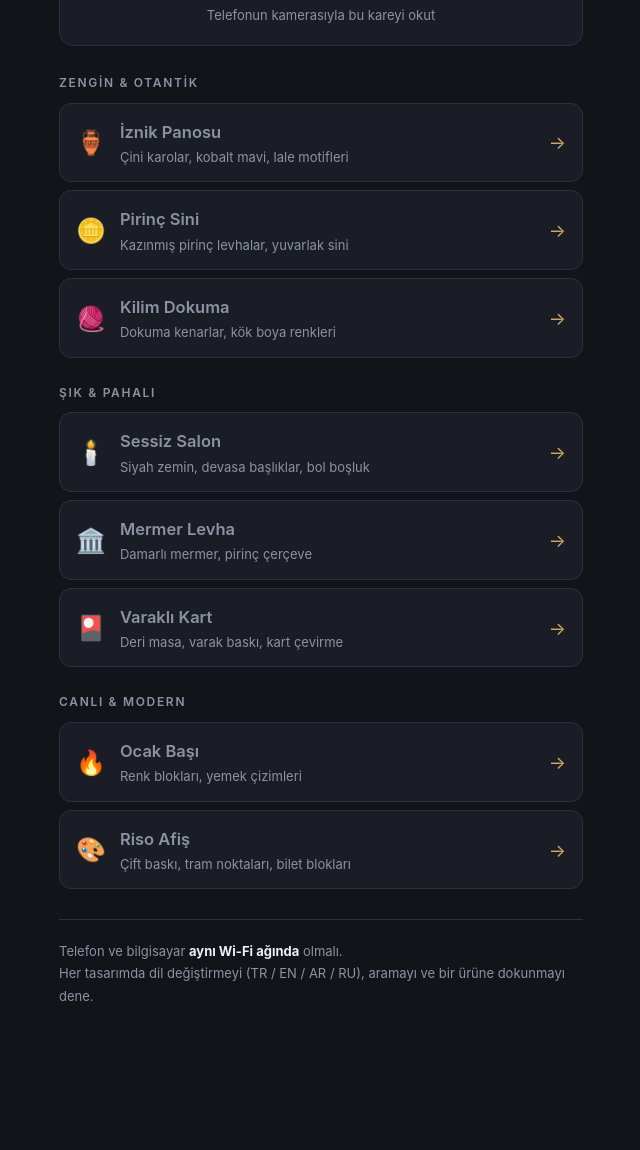
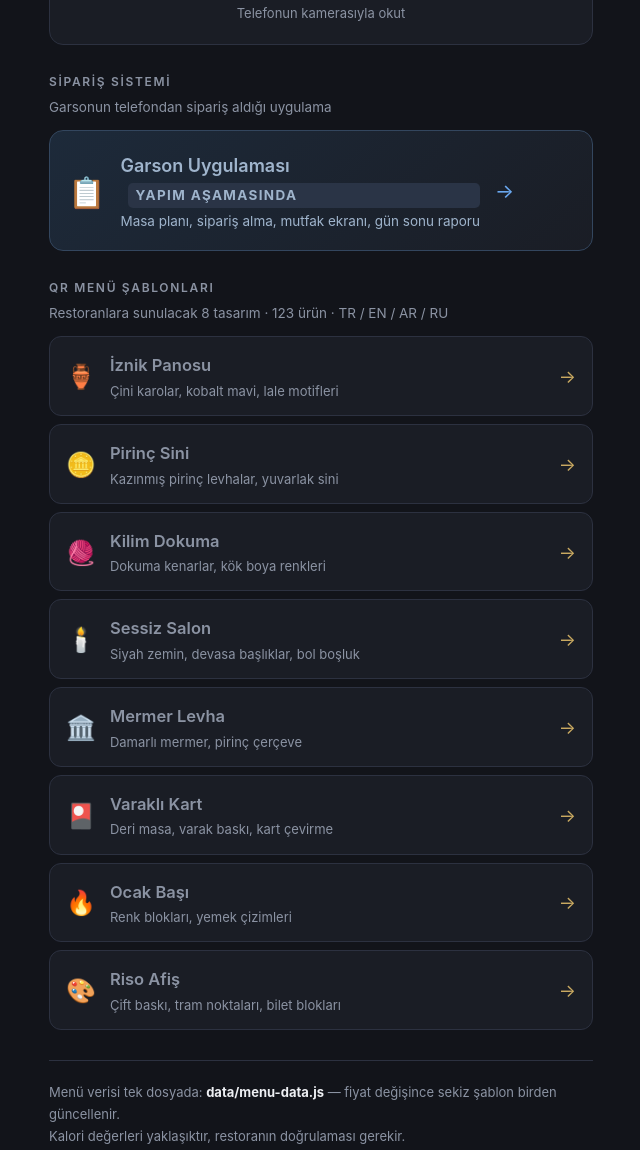
Before and after one commit to emreyld/osman-qr-menu, a plain HTML site: page index.html in a window 1280 px wide. Shown: the part 403-1553 px from the top of the page, without its empty margins (319-959 px from the left). Before the commit the page ends 1458 px from the top, so only its background shows below. Drawn offline with Linux system fonts and the light colour scheme.

Commit message:
Şablonları templates/ altına taşı, uygulama için iskelet aç
- 8 QR menü tasarımı templates/ klasörüne
- Ortak veri data/menu-data.js, kitaplıklar lib/ altına
- Ana sayfa: şablon galerisi + uygulama girişi

Co-Authored-By: Claude Opus 5 <noreply@anthropic.com>

```diff
--- a/index.html
+++ b/index.html
@@ -3,17 +3,17 @@
 <head>
 <meta charset="utf-8">
 <meta name="viewport" content="width=device-width,initial-scale=1">
-<title>Osman Gourmet — Tasarım Denemesi</title>
+<title>Osman Gourmet — Proje</title>
 <style>
 :root{
   --bg:#12141A; --panel:#1A1D25; --panel-2:#222732; --line:#2C3140;
-  --text:#EDEFF3; --muted:#8B93A3; --gold:#C9A961; --green:#4ED2A0;
+  --text:#EDEFF3; --muted:#8B93A3; --gold:#C9A961; --green:#4ED2A0; --blue:#6AA8F0;
 }
 *{box-sizing:border-box}
 body{margin:0;background:var(--bg);color:var(--text);
   font:400 16px/1.55 -apple-system,BlinkMacSystemFont,"Segoe UI",sans-serif;
-  -webkit-font-smoothing:antialiased;padding-block:0 48px}
-.wrap{max-width:560px;margin:0 auto;padding-inline:18px}
+  -webkit-font-smoothing:antialiased;padding-block:0 52px}
+.wrap{max-width:580px;margin:0 auto;padding-inline:18px}
 h1{margin:0;font-size:22px;letter-spacing:-.01em}
 h2{margin:0;font-size:12px;letter-spacing:.14em;text-transform:uppercase;color:var(--muted);font-weight:600}
 p{margin:0}
@@ -25,11 +25,12 @@ header p{color:var(--muted);font-size:14px;margin-top:5px}
 .qr{background:var(--panel);border:1px solid var(--line);border-radius:14px;padding:20px;text-align:center;margin-bottom:28px}
 .qr .box{width:216px;height:216px;margin:0 auto 14px;background:#fff;border-radius:10px;display:grid;place-items:center;padding:12px}
 .qr canvas,.qr img{display:block;width:100%;height:100%}
-.qr .url{font:600 15px/1.4 ui-monospace,SFMono-Regular,Menlo,monospace;color:var(--green);word-break:break-all}
+.qr .url{font:600 14px/1.4 ui-monospace,SFMono-Regular,Menlo,monospace;color:var(--green);word-break:break-all}
 .qr .hint{color:var(--muted);font-size:13px;margin-top:8px}
 
-.group{margin-bottom:26px}
+.group{margin-bottom:28px}
 .group h2{margin-bottom:10px}
+.group .sub{color:var(--muted);font-size:13.5px;margin:-4px 0 12px}
 .list{display:grid;gap:8px}
 .card{display:flex;align-items:center;gap:14px;background:var(--panel);border:1px solid var(--line);
   border-radius:12px;padding:14px 16px;min-height:66px}
@@ -40,6 +41,16 @@ header p{color:var(--muted);font-size:14px;margin-top:5px}
 .card span{display:block;font-size:13px;color:var(--muted);margin-top:2px}
 .card .go{color:var(--gold);font-size:18px;flex:none}
 
+.big{display:flex;align-items:center;gap:15px;background:linear-gradient(140deg,#1D2A3A,#1A1D25);
+  border:1px solid #33465E;border-radius:14px;padding:18px;min-height:86px}
+.big .em{font-size:30px;flex:none}
+.big b{display:block;font-size:18px;font-weight:600}
+.big span{display:block;font-size:13.5px;color:#9FB4CC;margin-top:3px}
+.big .go{color:var(--blue);font-size:20px;flex:none}
+.soon{opacity:.55}
+.tag{display:inline-block;font-size:10.5px;font-weight:700;letter-spacing:.1em;text-transform:uppercase;
+  background:#2A3446;color:var(--blue);border-radius:5px;padding:2px 7px;margin-inline-start:8px;vertical-align:2px}
+
 footer{border-top:1px solid var(--line);margin-top:30px;padding-top:20px;color:var(--muted);font-size:13px;line-height:1.7}
 footer b{color:var(--text)}
 </style>
@@ -48,44 +59,44 @@ footer b{color:var(--text)}
 <div class="wrap">
   <header>
     <h1>Osman Gourmet Beydağı</h1>
-    <p>QR menü tasarım denemesi · 8 seçenek</p>
+    <p>QR menü şablonları ve sipariş sistemi</p>
   </header>
 
   <section class="qr">
     <div class="box" id="qrbox"></div>
     <p class="url" id="url"></p>
-    <p class="hint">Telefonun kamerasıyla bu kareyi okut</p>
+    <p class="hint">Telefonun kamerasıyla okut</p>
   </section>
 
   <div class="group">
-    <h2>Zengin &amp; otantik</h2>
-    <div class="list">
-      <a class="card" href="a1-iznik.html"><span class="em">🏺</span><span class="tx"><b>İznik Panosu</b><span>Çini karolar, kobalt mavi, lale motifleri</span></span><span class="go">→</span></a>
-      <a class="card" href="a2-sini.html"><span class="em">🪙</span><span class="tx"><b>Pirinç Sini</b><span>Kazınmış pirinç levhalar, yuvarlak sini</span></span><span class="go">→</span></a>
-      <a class="card" href="a3-kilim.html"><span class="em">🧶</span><span class="tx"><b>Kilim Dokuma</b><span>Dokuma kenarlar, kök boya renkleri</span></span><span class="go">→</span></a>
-    </div>
+    <h2>Sipariş sistemi</h2>
+    <p class="sub">Garsonun telefondan sipariş aldığı uygulama</p>
+    <a class="big" href="app/">
+      <span class="em">📋</span>
+      <span class="tx"><b>Garson Uygulaması<span class="tag">yapım aşamasında</span></b>
+      <span>Masa planı, sipariş alma, mutfak ekranı, gün sonu raporu</span></span>
+      <span class="go">→</span>
+    </a>
   </div>
 
   <div class="group">
-    <h2>Şık &amp; pahalı</h2>
+    <h2>QR menü şablonları</h2>
+    <p class="sub">Restoranlara sunulacak 8 tasarım · 123 ürün · TR / EN / AR / RU</p>
     <div class="list">
-      <a class="card" href="b1-sessiz.html"><span class="em">🕯️</span><span class="tx"><b>Sessiz Salon</b><span>Siyah zemin, devasa başlıklar, bol boşluk</span></span><span class="go">→</span></a>
-      <a class="card" href="b2-mermer.html"><span class="em">🏛️</span><span class="tx"><b>Mermer Levha</b><span>Damarlı mermer, pirinç çerçeve</span></span><span class="go">→</span></a>
-      <a class="card" href="b3-kart.html"><span class="em">🎴</span><span class="tx"><b>Varaklı Kart</b><span>Deri masa, varak baskı, kart çevirme</span></span><span class="go">→</span></a>
-    </div>
-  </div>
-
-  <div class="group">
-    <h2>Canlı &amp; modern</h2>
-    <div class="list">
-      <a class="card" href="c1-ocak.html"><span class="em">🔥</span><span class="tx"><b>Ocak Başı</b><span>Renk blokları, yemek çizimleri</span></span><span class="go">→</span></a>
-      <a class="card" href="c2-afis.html"><span class="em">🎨</span><span class="tx"><b>Riso Afiş</b><span>Çift baskı, tram noktaları, bilet blokları</span></span><span class="go">→</span></a>
+      <a class="card" href="templates/a1-iznik.html"><span class="em">🏺</span><span class="tx"><b>İznik Panosu</b><span>Çini karolar, kobalt mavi, lale motifleri</span></span><span class="go">→</span></a>
+      <a class="card" href="templates/a2-sini.html"><span class="em">🪙</span><span class="tx"><b>Pirinç Sini</b><span>Kazınmış pirinç levhalar, yuvarlak sini</span></span><span class="go">→</span></a>
+      <a class="card" href="templates/a3-kilim.html"><span class="em">🧶</span><span class="tx"><b>Kilim Dokuma</b><span>Dokuma kenarlar, kök boya renkleri</span></span><span class="go">→</span></a>
+      <a class="card" href="templates/b1-sessiz.html"><span class="em">🕯️</span><span class="tx"><b>Sessiz Salon</b><span>Siyah zemin, devasa başlıklar, bol boşluk</span></span><span class="go">→</span></a>
+      <a class="card" href="templates/b2-mermer.html"><span class="em">🏛️</span><span class="tx"><b>Mermer Levha</b><span>Damarlı mermer, pirinç çerçeve</span></span><span class="go">→</span></a>
+      <a class="card" href="templates/b3-kart.html"><span class="em">🎴</span><span class="tx"><b>Varaklı Kart</b><span>Deri masa, varak baskı, kart çevirme</span></span><span class="go">→</span></a>
+      <a class="card" href="templates/c1-ocak.html"><span class="em">🔥</span><span class="tx"><b>Ocak Başı</b><span>Renk blokları, yemek çizimleri</span></span><span class="go">→</span></a>
+      <a class="card" href="templates/c2-afis.html"><span class="em">🎨</span><span class="tx"><b>Riso Afiş</b><span>Çift baskı, tram noktaları, bilet blokları</span></span><span class="go">→</span></a>
     </div>
   </div>
 
   <footer>
-    Telefon ve bilgisayar <b>aynı Wi-Fi ağında</b> olmalı.<br>
-    Her tasarımda dil değiştirmeyi (TR / EN / AR / RU), aramayı ve bir ürüne dokunmayı dene.
+    Menü verisi tek dosyada: <b>data/menu-data.js</b> — fiyat değişince sekiz şablon birden güncellenir.<br>
+    Kalori değerleri yaklaşıktır, restoranın doğrulaması gerekir.
   </footer>
 </div>
 
@@ -98,7 +109,7 @@ footer b{color:var(--text)}
   if (window.QRCode) {
     new QRCode(box, { text: base, width: 192, height: 192, correctLevel: QRCode.CorrectLevel.M });
   } else {
-    box.innerHTML = '<p style="color:#333;font-size:13px;padding:10px">QR kitaplığı yüklenemedi — adresi telefona elle yaz.</p>';
+    box.innerHTML = '<p style="color:#333;font-size:13px;padding:10px">QR kitaplığı yüklenemedi — adresi elle yaz.</p>';
   }
 })();
 </script>
```
Also changed, not shown: app/index.html (added, +5 -0 lines), templates/a1-iznik.html (renamed from a1-iznik.html, +3 -3 lines), templates/a2-sini.html (renamed from a2-sini.html, +3 -3 lines), templates/a3-kilim.html (renamed from a3-kilim.html, +3 -3 lines), templates/b1-sessiz.html (renamed from b1-sessiz.html, +3 -3 lines), templates/b2-mermer.html (renamed from b2-mermer.html, +3 -3 lines), templates/b3-kart.html (renamed from b3-kart.html, +3 -3 lines), templates/c1-ocak.html (renamed from c1-ocak.html, +3 -3 lines), templates/c2-afis.html (renamed from c2-afis.html, +3 -3 lines), data/menu-data.js (renamed from menu-data.js), lib/brand.js (renamed from brand.js), lib/core.js (renamed from core.js).
